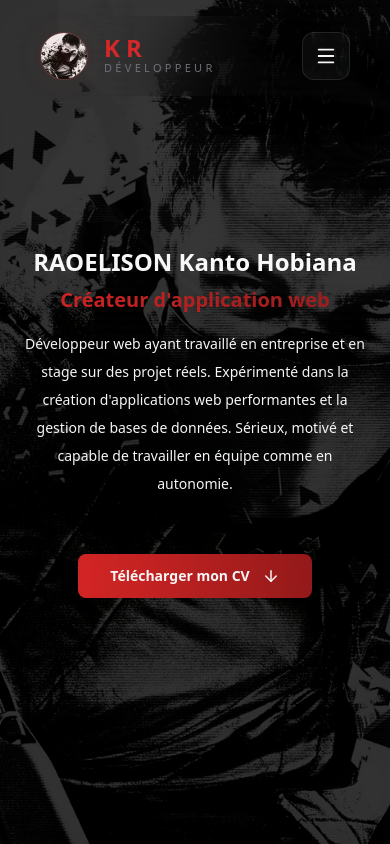
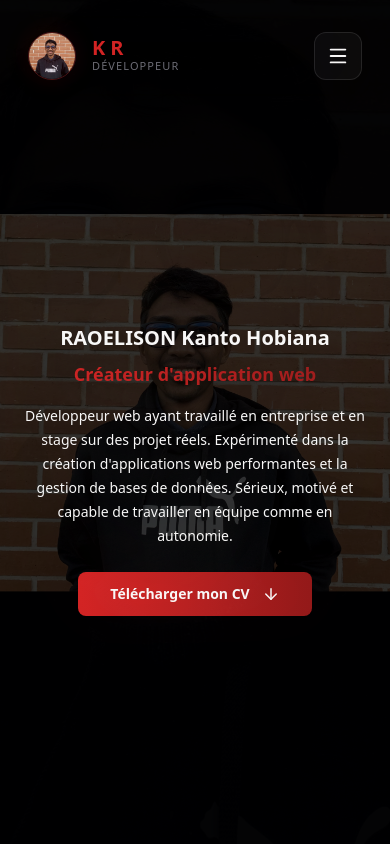
Before and after one commit to Kanto07/portfolio, a React (Create React App) app: page / in a window 390 px wide. Shown: the top 844 px of the page. Built offline with nearby package versions, Linux system fonts and the light colour scheme.

Commit message:
Mise à jour profile

```diff
--- a/src/components/intro/IntroScreen.jsx
+++ b/src/components/intro/IntroScreen.jsx
@@ -59,7 +59,7 @@ export default function IntroScreen({ onComplete }) {
           initial={{ opacity: 0, y: 80 }}
           animate={{ opacity: zooming ? 0 : 1, y: zooming ? -50 : 0 }}
           transition={{ duration: 1.2 }}
-          className="text-white text-5xl sm:text-4xl font-black tracking-[-0.05em] leading-[0.9] mb-10"
+          className="text-white text-4xl sm:text-2xl font-black tracking-[-0.05em] leading-[0.9] sm:mb-4 xl:mb-10"
         >
           Bienvenue
           <br />
@@ -74,7 +74,7 @@ export default function IntroScreen({ onComplete }) {
           initial={{ opacity: 0 }}
           animate={{ opacity: zooming ? 0 : 1 }}
           transition={{ delay: 0.5, duration: 1 }}
-          className="max-w-2xl text-zinc-400 leading-8 text-lg mb-16"
+          className="max-w-2xl text-zinc-400 sm:leading-7 xl:leading-8 sm:text-sm xl:text-lg mb-16"
         >
           Découvrez mon univers digital, mes projets, mes compétences et mon
           expérience à travers une expérience immersive inspirée du cinéma
@@ -94,7 +94,7 @@ export default function IntroScreen({ onComplete }) {
               ? { duration: 10, ease: [0.22, 1, 0.36, 1] }
               : { duration: 5, repeat: Infinity, ease: "easeInOut" }
           }
-          className="relative w-[320px] h-[320px] rounded-full overflow-hidden border border-white/10"
+          className="relative sm:w-[160px] sm:h-[160px] xl:w-[320px] xl:h-[320px] rounded-full overflow-hidden border border-white/10"
         >
           {/* IMAGE */}
 
@@ -103,7 +103,7 @@ export default function IntroScreen({ onComplete }) {
             transition={{ duration: 8, repeat: Infinity, ease: "easeInOut" }}
             src={profile}
             alt=""
-            className="absolute inset-0 w-full h-full object-cover grayscale opacity-90"
+            className="absolute inset-0 w-full h-full object-cover"
           />
 
           {/* OVERLAY */}
@@ -122,17 +122,6 @@ export default function IntroScreen({ onComplete }) {
 
           <div className="absolute inset-0 rounded-full border border-red-500/30" />
         </motion.div>
-
-        {/* AUTO TEXT */}
-
-        <motion.p
-          initial={{ opacity: 0 }}
-          animate={{ opacity: zooming ? 0 : 1 }}
-          transition={{ delay: 1, duration: 1 }}
-          className="mt-14 text-zinc-500 uppercase tracking-[0.35em] text-xs"
-        >
-          Immersive Digital Experience
-        </motion.p>
       </div>
     </motion.section>
   );
--- a/src/components/layout/Navbar.jsx
+++ b/src/components/layout/Navbar.jsx
@@ -74,7 +74,7 @@ export default function Navbar() {
         className="fixed top-0 left-0 w-full z-50"
       >
         <div className="max-w-7xl mx-auto px-5 lg:px-10 pt-4">
-          <div className="h-20 rounded-2xl backdrop-blur-2xl px-5 flex items-center justify-between">
+          <div className="h-20 rounded-2xl backdrop-blur-2xl sm:px-2 xl:px-5 flex items-center justify-between gap-4">
             {/* LEFT */}
             <motion.div
               whileHover={{
@@ -93,11 +93,11 @@ export default function Navbar() {
               </div>
 
               <div className="flex flex-col">
-                <span className="text-red-600 font-black text-2xl tracking-[0.25em] leading-none">
+                <span className="text-red-600 font-black text-xl tracking-[0.25em] leading-none">
                   KR
                 </span>
 
-                <span className="text-[11px] text-zinc-500 tracking-[0.3em] uppercase">
+                <span className="text-[11px] text-zinc-500 tracking-[0.1em] uppercase">
                   Développeur
                 </span>
               </div>
--- a/src/components/sections/Hero.jsx
+++ b/src/components/sections/Hero.jsx
@@ -26,7 +26,7 @@ export default function Hero() {
         <img
           src={profile}
           alt="background"
-          className="w-full object-cover h-full"
+          className="w-full object-contain h-full"
         />
       </motion.div>
 
@@ -36,19 +36,19 @@ export default function Hero() {
       {/* CONTENT */}
       <motion.div className="relative z-10 max-w-5xl text-start sm:text-center sm:ml-0 lg:ml-10 xl:ml-24">
         <FadeIn delay={0.2} direction="left">
-          <h1 className="sm:text-2xl xl:text-4xl text-white font-bold">
+          <h1 className="sm:text-xl xl:text-4xl text-white font-bold sm:mt-24 xl:mt-0">
             RAOELISON Kanto Hobiana
           </h1>
         </FadeIn>
         <FadeIn delay={0.2} direction="right">
-          <h2 className="mt-6 sm:mt-2 sm:text-base xl:text-2xl sm:text-xl text-transparent bg-clip-text bg-gradient-to-r from-red-600 to-red-800 font-bold">
+          <h2 className="mt-6 sm:mt-2 sm:text-lg xl:text-2xl text-transparent bg-clip-text bg-gradient-to-r from-red-600 to-red-800 font-bold">
             Créateur d'application web
           </h2>
         </FadeIn>
 
         {/* DESCRIPTION */}
         <FadeIn delay={0.2} direction="left">
-          <p className="mt-12 sm:mt-4 text-white text-lg sm:text-sm leading-9 sm:leading-7 max-w-3xl mx-auto ">
+          <p className="mt-12 sm:mt-4 text-white text-lg sm:text-sm leading-9 sm:leading-6 max-w-3xl mx-auto ">
             Développeur web ayant travaillé en entreprise et en stage sur des
             projet réels. Expérimenté dans la création d'applications web
             performantes et la gestion de bases de données. Sérieux, motivé et
@@ -58,7 +58,7 @@ export default function Hero() {
 
         {/* BUTTONS */}
         <FadeIn delay={0.2} direction="right">
-          <div className="mt-14 flex flex-wrap items-center sm:justify-center gap-6">
+          <div className="sm:mt-6 xl:mt-14 flex flex-wrap items-center sm:justify-center gap-6">
             <a href="/CV_Kanto.pdf" download>
               <motion.button
                 whileHover={{
--- a/src/components/sections/TimelineSection.jsx
+++ b/src/components/sections/TimelineSection.jsx
@@ -88,7 +88,7 @@ export default function TimelineSection() {
                           initial={{ opacity: 0, y: 30 }}
                           animate={{ opacity: 1, y: 0 }}
                           transition={{ delay: index * 0.08 }}
-                          className="rounded-3xl border border-white/50 bg-black/20 backdrop-blur-xl sm:p-4 xl:p-6 h-[400px] overflow-scroll"
+                          className="rounded-3xl border border-white/50 bg-black/20 backdrop-blur-xl sm:p-4 xl:p-6 h-[400px] overflow-y-auto"
                         >
                           {/* TOP */}
                           <div className="flex flex-wrap items-start justify-between gap-5">
```
Also changed, not shown: src/assets/profile.jpg.
